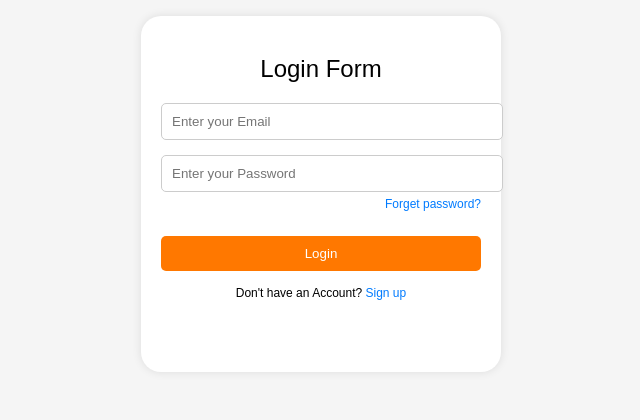
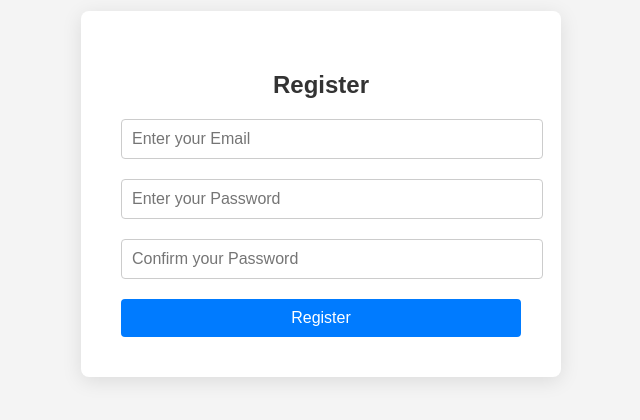
Before and after one commit to kunal-paul04/OneAccess, a React (Create React App) app in the folder frontend/: page /register in a window 1280 px wide. Before the commit this address led to /. Shown: the part 206-626 px from the top of the page, without its empty margins (319-959 px from the left). Built offline with nearby package versions, Linux system fonts and the light colour scheme.

Commit message:
worked for user manual registration

```diff
--- a/frontend/src/App.js
+++ b/frontend/src/App.js
@@ -2,6 +2,7 @@ import React from 'react';
 import { BrowserRouter as Router, Route, Routes, Navigate } from 'react-router-dom';
 import Login from './Login';
 import Dashboard from './Dashboard';
+import Register from './Register';
 
 function App() {
   return (
@@ -9,6 +10,7 @@ function App() {
       <div className="App">
         <Routes>
           <Route path="/" element={<Login />} />
+          <Route path="/register" element={<Register />} />
           <Route path="/dashboard" element={<Dashboard />} />
           <Route path="*" element={<Navigate to="/" replace />} />
         </Routes>
--- a/frontend/src/Login.js
+++ b/frontend/src/Login.js
@@ -77,7 +77,7 @@ const Login = () => {
                 </div>
                 <button type="submit" className="login-btn">Login</button>
                 <p className="signup-link">
-                    Don't have an Account? <a href="#">Sign up</a>
+                    Don't have an Account? <a href="/register">Sign up</a>
                 </p>
                 <GoogleOAuthProvider clientId="703966748664-06lfs5d36m4638v5k83n9t6j8mgtrf7k.apps.googleusercontent.com">
                     <GoogleLogin
--- /dev/null
+++ b/frontend/src/Register.css
@@ -0,0 +1,91 @@
+/* Register.css */
+
+.register-container {
+    display: flex;
+    justify-content: center;
+    align-items: center;
+    height: 100vh;
+    background-color: #f4f4f4;
+}
+
+.register-form {
+    background: #ffffff;
+    padding: 40px;
+    border-radius: 8px;
+    box-shadow: 0px 4px 20px rgba(0, 0, 0, 0.1);
+    width: 100%;
+    max-width: 400px;
+}
+
+.register-form h2 {
+    margin-bottom: 20px;
+    font-size: 24px;
+    color: #333;
+    text-align: center;
+}
+
+.input-group {
+    margin-bottom: 20px;
+}
+
+.input-group label {
+    display: block;
+    font-size: 14px;
+    color: #333;
+    margin-bottom: 5px;
+}
+
+.input-group input {
+    width: 100%;
+    padding: 10px;
+    border: 1px solid #ccc;
+    border-radius: 4px;
+    font-size: 16px;
+    color: #333;
+}
+
+.input-group input:focus {
+    border-color: #007bff;
+    outline: none;
+    box-shadow: 0px 0px 4px rgba(0, 123, 255, 0.3);
+}
+
+.register-btn {
+    width: 100%;
+    padding: 10px;
+    background-color: #007bff;
+    color: #fff;
+    border: none;
+    border-radius: 4px;
+    font-size: 16px;
+    cursor: pointer;
+    transition: background-color 0.3s ease;
+}
+
+.register-btn:hover {
+    background-color: #0056b3;
+}
+
+.error-message {
+    color: red;
+    font-size: 14px;
+    margin-bottom: 15px;
+    text-align: center;
+}
+
+.signup-link {
+    text-align: center;
+    margin-top: 20px;
+    font-size: 14px;
+    color: #333;
+}
+
+.signup-link a {
+    color: #007bff;
+    text-decoration: none;
+    font-weight: bold;
+}
+
+.signup-link a:hover {
+    text-decoration: underline;
+}
--- /dev/null
+++ b/frontend/src/Register.js
@@ -0,0 +1,87 @@
+import React, { useState } from 'react';
+import { useNavigate } from 'react-router-dom';
+import './Register.css';
+
+const Register = () => {
+    const [email, setEmail] = useState('');
+    const [password, setPassword] = useState('');
+    const [confirmPassword, setConfirmPassword] = useState('');
+    const [error, setError] = useState('');
+    const [successMessage, setSuccessMessage] = useState('');
+
+    const navigate = useNavigate(); // Initialize useNavigate
+
+    const handleRegister = async (e) => {
+        e.preventDefault();
+
+        if (password !== confirmPassword) {
+            setError('Passwords do not match');
+            return;
+        }
+
+        try {
+            const response = await fetch('http://localhost:8000/register', {
+                method: 'POST',
+                headers: {
+                    'Content-Type': 'application/json',
+                },
+                body: JSON.stringify({ email, password, confirmPassword }),
+            });
+
+            const data = await response.json();
+            if (response.ok) {
+                setSuccessMessage('Registration successful! Please check your email to verify your account.');
+                setError('');
+                setTimeout(() => {
+                    navigate('/dashboard'); // Redirect to dashboard after successful registration
+                }, 2000); // Optional delay for user feedback
+            } else {
+                setError(data.detail || 'Registration failed');
+                setSuccessMessage('');
+            }
+        } catch (error) {
+            setError('An error occurred. Please try again later.');
+            setSuccessMessage('');
+        }
+    };
+
+    return (
+        <div className="register-container">
+            <form className="register-form" onSubmit={handleRegister}>
+                <h2>Register</h2>
+                <div className="input-group">
+                    <input
+                        type="email"
+                        placeholder="Enter your Email"
+                        required
+                        value={email}
+                        onChange={(e) => setEmail(e.target.value)}
+                    />
+                </div>
+                <div className="input-group">
+                    <input
+                        type="password"
+                        placeholder="Enter your Password"
+                        required
+                        value={password}
+                        onChange={(e) => setPassword(e.target.value)}
+                    />
+                </div>
+                <div className="input-group">
+                    <input
+                        type="password"
+                        placeholder="Confirm your Password"
+                        required
+                        value={confirmPassword}
+                        onChange={(e) => setConfirmPassword(e.target.value)}
+                    />
+                </div>
+                {error && <p className="error-message">{error}</p>}
+                {successMessage && <p className="success-message">{successMessage}</p>}
+                <button type="submit" className="register-btn">Register</button>
+            </form>
+        </div>
+    );
+};
+
+export default Register;
```
Also changed, not shown: 1 other file (tests, documents, lock files or other folders).
